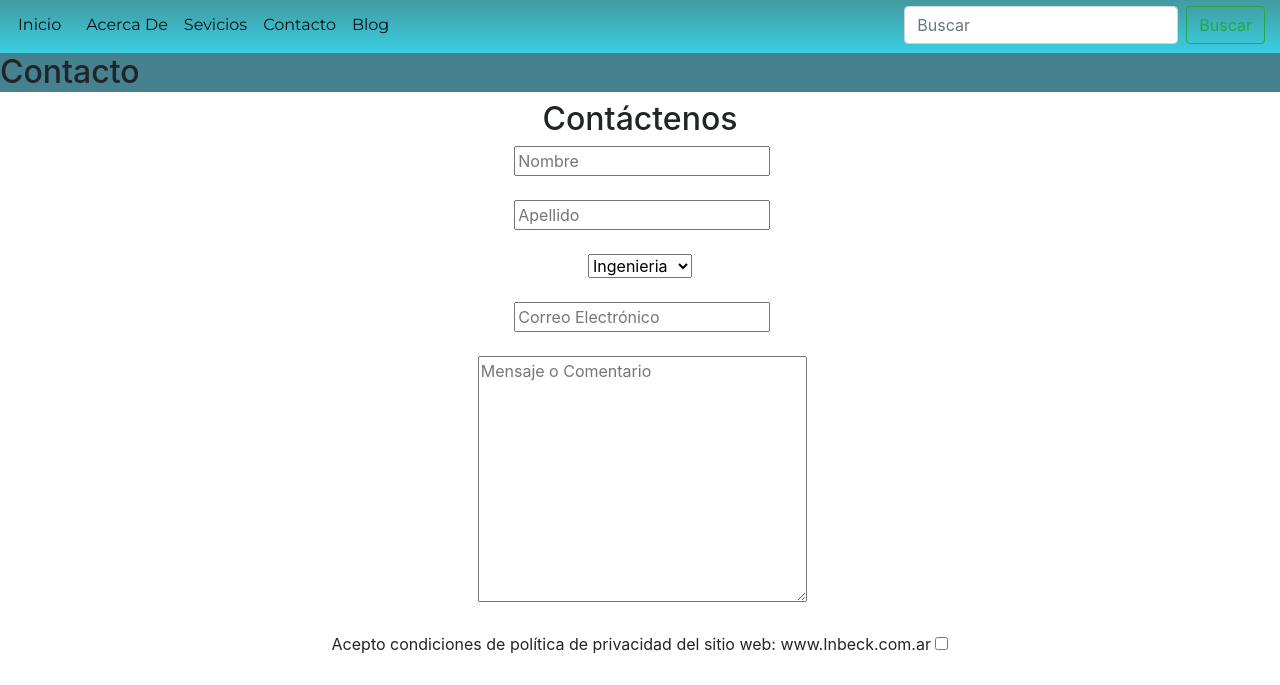
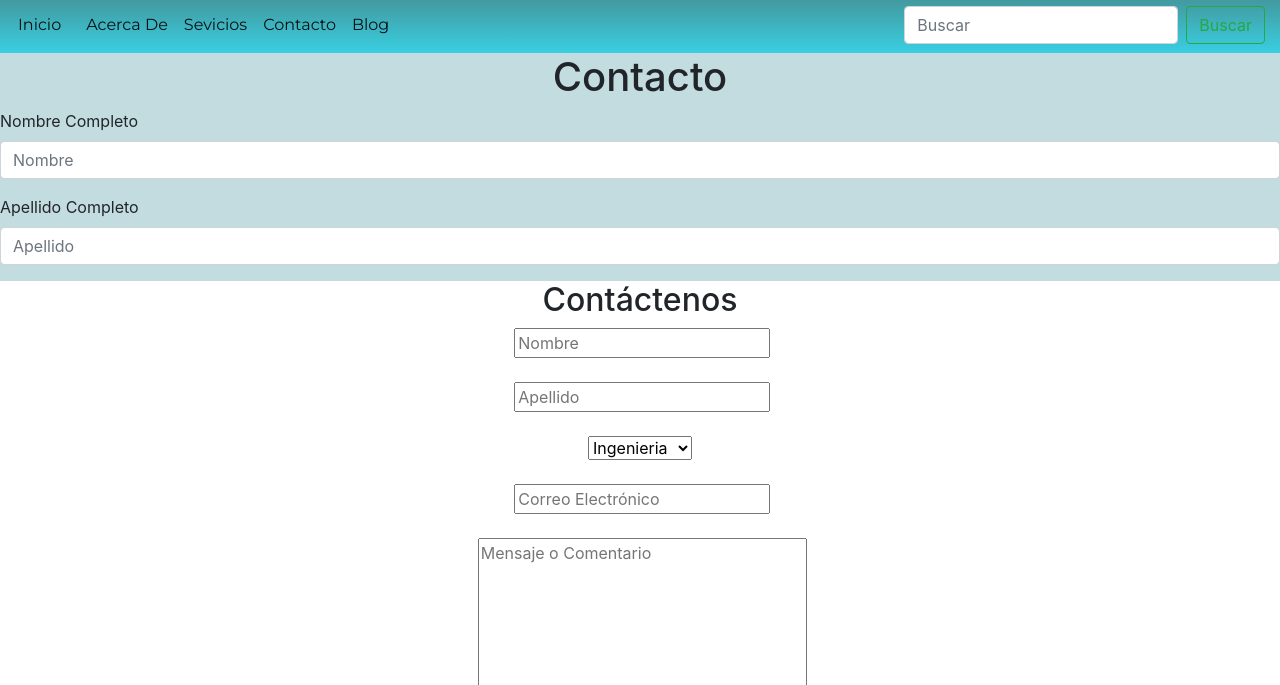
Before and after one commit to GarridoRicardo/inbeck_proyecto, a plain HTML site: page pages/Contacto.html in a window 1280 px wide. Shown: the part 81-766 px from the top of the page. Drawn offline with nearby package versions, Linux system fonts and the light colour scheme.

Commit message:
se esta creando contacto con BS

```diff
--- a/pages/Contacto.html
+++ b/pages/Contacto.html
@@ -16,7 +16,7 @@
 		integrity="sha384-B0vP5xmATw1+K9KRQjQERJvTumQW0nPEzvF6L/Z6nronJ3oUOFUFpCjEUQouq2+l" crossorigin="anonymous">
 
 	<!--Nuestro CSS-->
-	<link rel="stylesheet" type="text/css" href="../css/estilospages.css">
+	<link rel="stylesheet" type="text/css" href="../sass/estilospages.css">
 	<link rel="icon" href="../image/Logos/logo.png" alt="Logo Favicon">
 	<link rel="preconnect" href="https://fonts.gstatic.com">
 	<link href="https://fonts.googleapis.com/css2?family=Montserrat&display=swap" rel="stylesheet">
@@ -86,12 +86,28 @@
 		</div>
 	</header>
 
-	<section style="background-color: #45818E">
-		<!--Fondo-->
+	<!--Comienza el Contenedor de Contacto-->
+	<div class="c-contenedor">
+		<!--Titulo Principal de la Pagina-->
+		<div>
+			<h1>Contacto</h1>
+		</div>
 
-		<h1 style="font-size: 2rem;">Contacto</h1>
+		<div class="">
+			<form>
+				<div class="form-group">
+					<label for="formGroupExampleInput">Nombre Completo</label>
+					<input type="text" class="form-control" id="formGroupExampleInput" placeholder="Nombre">
+				</div>
+				<div class="form-group">
+					<label for="formGroupExampleInput2">Apellido Completo</label>
+					<input type="text" class="form-control" id="formGroupExampleInput2" placeholder="Apellido">
+				</div>
+			</form>
 
-	</section>
+		</div>
+	</div>
+
 		<section>
 			<center>
 				<h2>Contáctenos</h2>
@@ -144,7 +160,7 @@
 							</div>
 							<!--Datos de Ubiacion-->
 							<div class="parrafoFooter">
-						<h6 >Avenida Mariano Moreno 336</h6>
+								<h6>Avenida Mariano Moreno 336</h6>
 
 								<h6>Plaza Huincul - Provincia del Neuquén</h6>
 							</div>
@@ -152,14 +168,18 @@
 							<div class="contenedorRedinf">
 
 								<ul class="redInferior">
-							<li><a href="https://www.facebook.com/Ingenieria.Topografia.Deteccion" target="_blank"><img
-										style="width: 20px" src="../image/iconos/facebook.png" alt="Facebook"></a></li>
-							<li><a href="https://www.instagram.com/inbeck_srl/" target="_blank"><img style="width: 20px"
-										src="../image/iconos/instagram.png" alt="Instagram"></a> </li>
+									<li><a href="https://www.facebook.com/Ingenieria.Topografia.Deteccion"
+											target="_blank"><img style="width: 20px" src="../image/iconos/facebook.png"
+												alt="Facebook"></a></li>
+									<li><a href="https://www.instagram.com/inbeck_srl/" target="_blank"><img
+												style="width: 20px" src="../image/iconos/instagram.png"
+												alt="Instagram"></a> </li>
 									<li><a href="https://www.linkedin.com/company/inbeck/" target="_blank"><img
-										style="width: 20px" src="../image/iconos/linkedin.png" alt="LinkedIn"></a></li>
-							<li><a href="https://g.page/inbeck-s-r-l-?share" target="_blank"><img style="width: 20px"
-										src="../image/iconos/search.png" alt="Google"></a></li>
+												style="width: 20px" src="../image/iconos/linkedin.png"
+												alt="LinkedIn"></a></li>
+									<li><a href="https://g.page/inbeck-s-r-l-?share" target="_blank"><img
+												style="width: 20px" src="../image/iconos/search.png" alt="Google"></a>
+									</li>
 								</ul>
 							</div>
 						</div>
--- /dev/null
+++ b/sass/_contacto.scss
@@ -0,0 +1,20 @@
+/*ESTILOS CONTACTO*/
+/*APLICO MIXIN...............*/
+@mixin texto($alto, $interlineado, $fuente) {
+    font-size: $alto;
+    line-height: $interlineado;
+    font-family: $fuente;
+}
+/*Contenedor de Seccion Servicios*/
+    .c-contenedor{
+        display: grid;
+        background-color: $colorbg4;
+        z-index: 1;
+        align-items: center;
+        align-content: center;
+        margin: 0;
+        padding: 0;
+        h1{
+            text-align: center;
+        }
+    }
--- a/sass/estilospages.scss
+++ b/sass/estilospages.scss
@@ -3,4 +3,5 @@
 @import "inicio";
 @import "acercaDe";
 @import "servicios";
+@import "contacto";
 @import "footer";
```
Also changed, not shown: sass/estilospages.css (added), 1 other file. Lines whose indentation alone changed are shown as unchanged.
